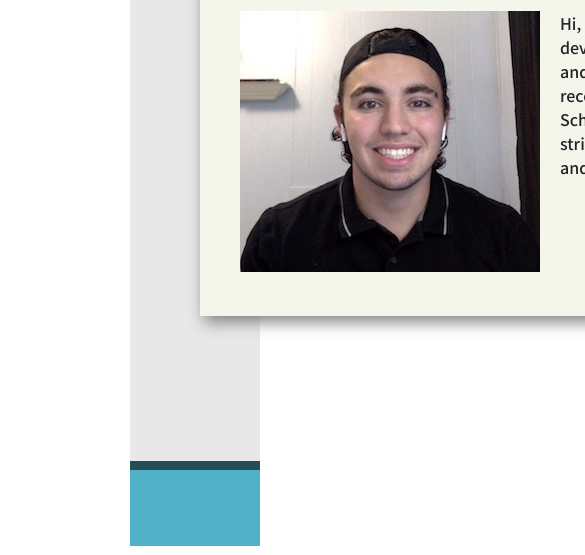
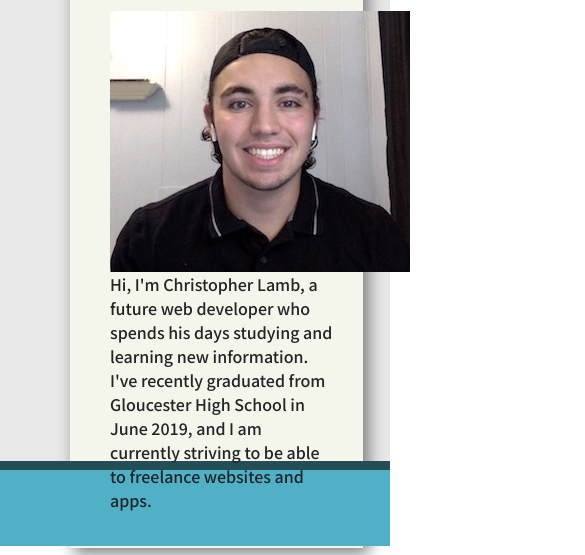
Before and after one commit to RutgersCodingBootcamp/Portfolio_Chris_Lamb, a plain HTML site: page index.html in a window 390 px wide. Shown: the part 289-844 px from the top of the page, 585 px wide, since content can reach past the window. Drawn offline with nearby package versions, Linux system fonts and the light colour scheme.

Commit message:
media query adjustments

```diff
--- a/css/contact.css
+++ b/css/contact.css
@@ -1,6 +1,6 @@
 #main {
   background-color: #f4f5ebfd;
-  width: 700px;
+  width: 75%;
   height: 500px;
   margin: 100px 0px 0px 70px;
   padding: 20px 30px 0 40px;
--- a/css/index.css
+++ b/css/index.css
@@ -1,9 +1,9 @@
 #main {
   background-color: #f4f5ebfd;
-  width: 700px;
-  height: 405px;
+  width: 75%;
+  height: auto;
   margin: 100px 0px 0px 70px;
-  padding: 20px 30px 0 40px;
+  padding: 20px 30px 20px 40px;
   box-shadow: 5px 5px 15px 1px gray;
 }
 #selfportait {
--- a/css/portfolio.css
+++ b/css/portfolio.css
@@ -1,6 +1,6 @@
 #main {
   background-color: #f4f5ebfd;
-  width: 700px;
+  width: 75%;
   height: 405px;
   margin: 100px 0px 0px 70px;
   padding: 20px 30px 0 40px;
--- a/css/style.css
+++ b/css/style.css
@@ -6,6 +6,8 @@
 #background {
   background: #e2e2e2c5;
   height: 100%;
+  padding-left: 0;
+  padding-right: 0;
 }
 
 body {
@@ -36,3 +38,16 @@ nav h1 {
   color: white !important;
   font-size: 22px;
 }
+@media only screen and (max-width: 768px) {
+  #main {
+    height: auto;
+    width: 100%;
+    margin-left: 0;
+  }
+  #main p {
+    clear: both;
+  }
+  body {
+    margin: 0px;
+  }
+}
--- a/index.html
+++ b/index.html
@@ -22,7 +22,7 @@
     <title>Home Page</title>
   </head>
   <body>
-    <div id="background">
+    <div id="background" class="container">
       <!-- nav bar -->
       <nav class="navbar navbar-expand-lg navbar-light bg-light">
         <h1>Christopher Lamb</h1>
@@ -57,7 +57,7 @@
         </div>
       </nav>
       <!-- main section -->
-      <section id="main" class="container-sm">
+      <section id="main" class="container-lg">
         <div class="row">
           <h1>About Me</h1>
         </div>
```
Also changed, not shown: contact.html (+1 -1 lines), 3 other files.
